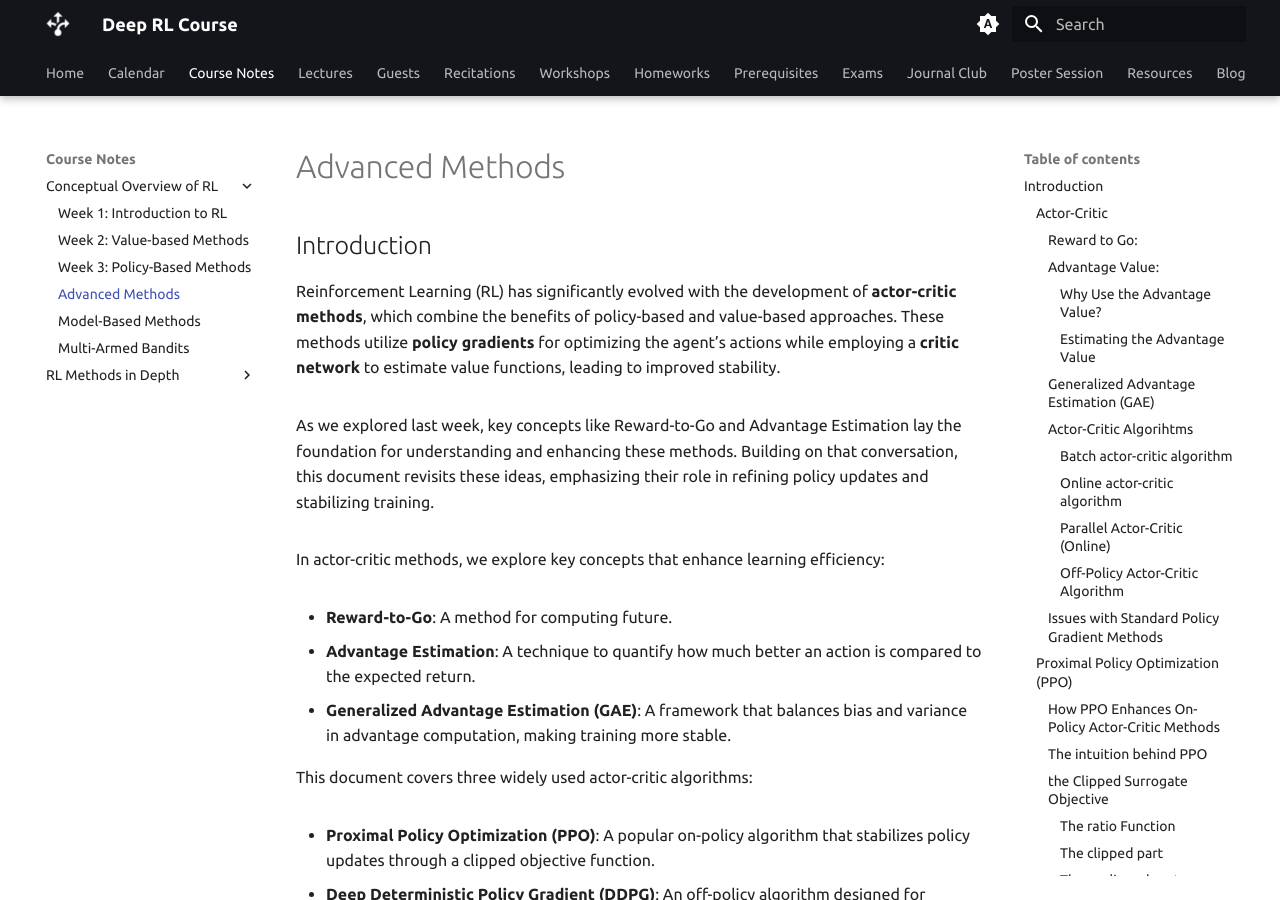
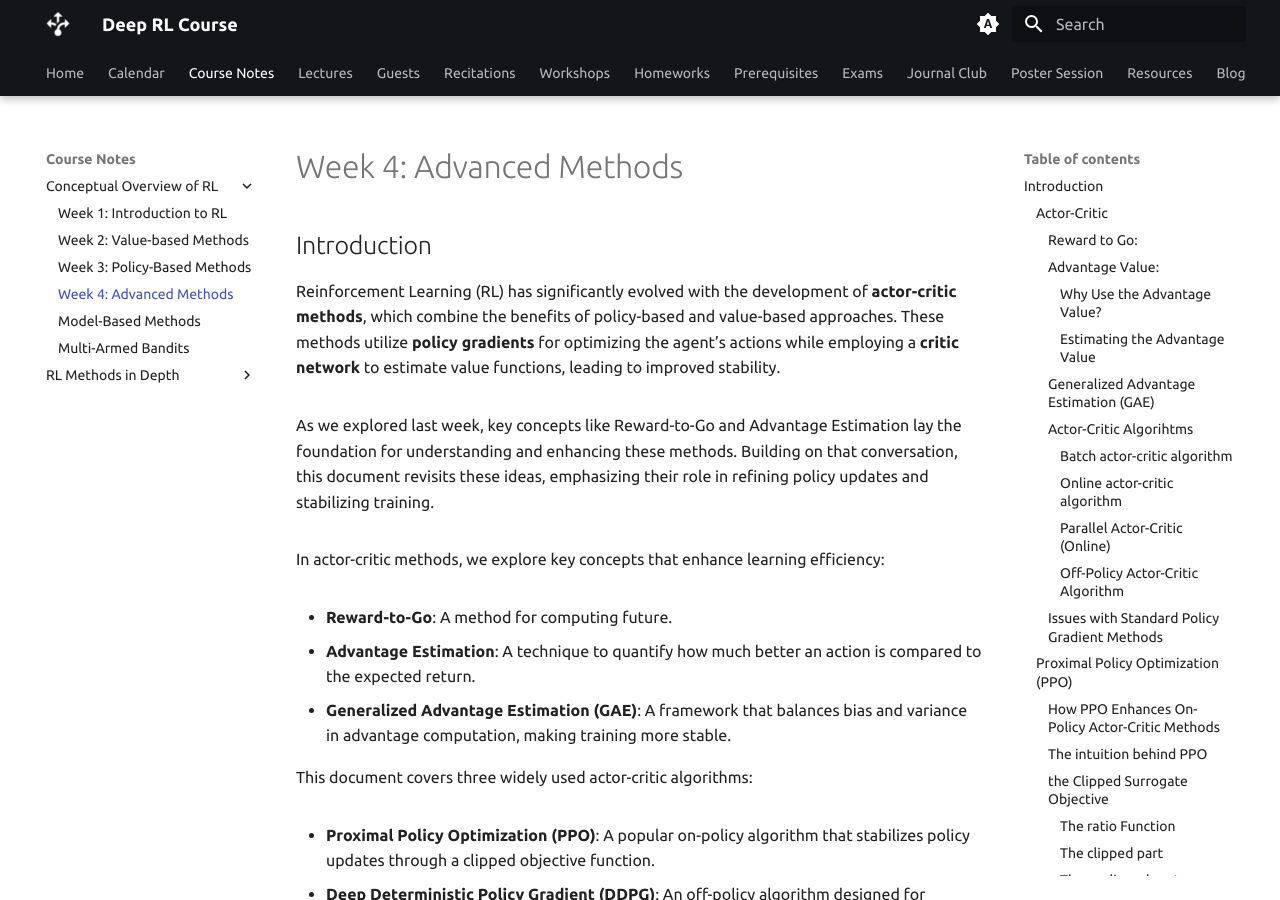
Before and after one commit to DeepRLCourse/DeepRLCourse.github.io, an MkDocs documentation site: the page built from docs/course_notes/advanced.md, in a window 1280 px wide and 900 px high. Built offline with MkDocs 1.6.1 and Material for MkDocs 9.7.7, drawn with Linux system fonts in a browser that asks for light colours; some web fonts are replaced.

Commit message:
Some minor fixes on coursenote 3 and 4

```diff
--- a/docs/course_notes/advanced.md
+++ b/docs/course_notes/advanced.md
@@ -1,4 +1,4 @@
-# Advanced Methods
+# Week 4: Advanced Methods
 
 
 ## Introduction
@@ -363,7 +363,6 @@ The idea with Proximal Policy Optimization (PPO) is that we want to improve the
     />
     </center>
 
-<!-- ![Figure 5](..//assets//images//recitation//week4//cliff.jpg) -->
 
 *soruce: [Unit 8, of the Deep Reinforcement Learning Class with Hugging Face](https://huggingface.co/blog/deep-rl-ppo)*
 
```
Also changed, not shown: other parts of docs/course_notes/advanced.md (+0 -3 lines), docs/course_notes/policy-based.md (+1 -4 lines).
